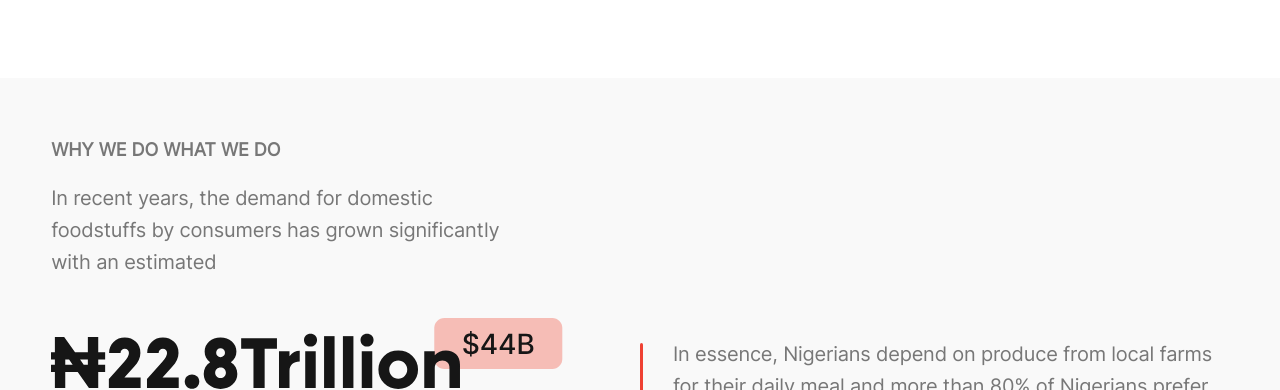
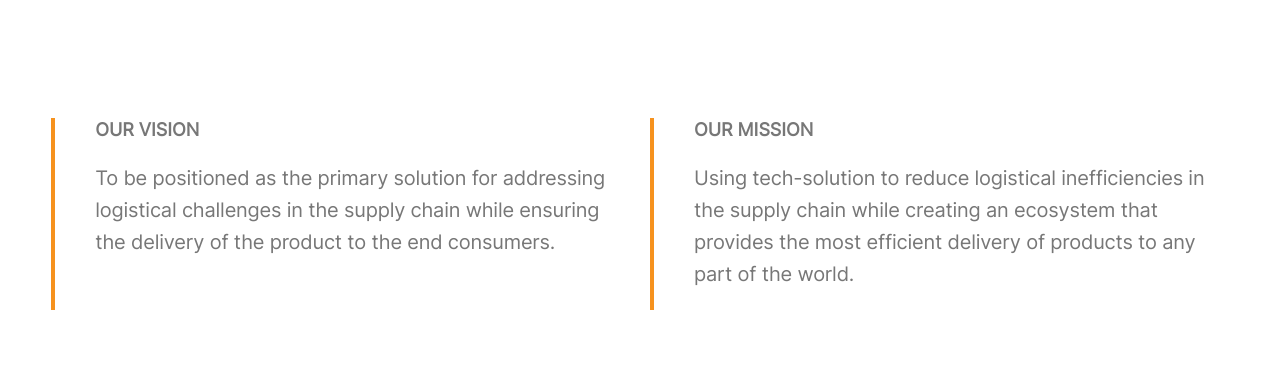
Before and after one commit to Mykel-Eze/japtini-logistics, a Vue app: page /about in a window 1280 px wide. Shown: the part 1113-1503 px from the top of the page. Built offline with nearby package versions, Linux system fonts and the light colour scheme.

Commit message:
Vision mission section added in about page

```diff
--- a/src/assets/css/about.css
+++ b/src/assets/css/about.css
@@ -104,6 +104,31 @@ section#who-we-are {
     }
 }
 /* end of Who We Are */
+
+/* Vision And Mission */
+section#vision-mission {
+    margin: 120px 0 40px;
+}
+.vision-mission-wrapper {
+    display: grid;
+    grid-template-columns: 1fr 1fr;
+    grid-gap: 20px;
+    margin: 30px 0;
+}
+.vision-mission-block {
+    border-left: 4px solid #F6921E;
+    padding-left: 40px;
+}
+@media(max-width: 600px) {
+    section#vision-mission {
+        margin: 50px 0 20px;
+    }
+    .vision-mission-wrapper {
+        grid-template-columns: 100%;
+        grid-gap: 30px;
+    }
+}
+/* end of Vision And Mission */
 
 /* Why We Do */
 section#why-we-do {
--- a/src/views/About.vue
+++ b/src/views/About.vue
@@ -40,6 +40,31 @@
       </div>
     </section>
     <!--=== end of Who-We-Are Section ===-->
+
+    <!--=== Vision-Mission Section ===-->
+    <section id="vision-mission">
+        <div class="row">
+            <div class="container">
+                <div class="vision-mission-wrapper">
+                  <div class="vision-mission-block">
+                      <div class="section-title">OUR VISION</div>
+                      <p class="section-desc">
+                          To be positioned as the primary solution for addressing logistical challenges in the supply chain
+                          while ensuring the delivery of the product to the end consumers.
+                      </p>
+                  </div>
+                  <div class="vision-mission-block">
+                      <div class="section-title">OUR MISSION</div>
+                      <p class="section-desc">
+                          Using tech-solution to reduce logistical inefficiencies in the supply chain while creating an
+                          ecosystem that provides the most efficient delivery of products to any part of the world.
+                      </p>
+                  </div>
+                </div>
+            </div>
+        </div>
+    </section>
+    <!--=== end of Vision-Mission Section ===-->
 
     <!--=== Why-We-Do Section ===-->
     <section id="why-we-do">
```
